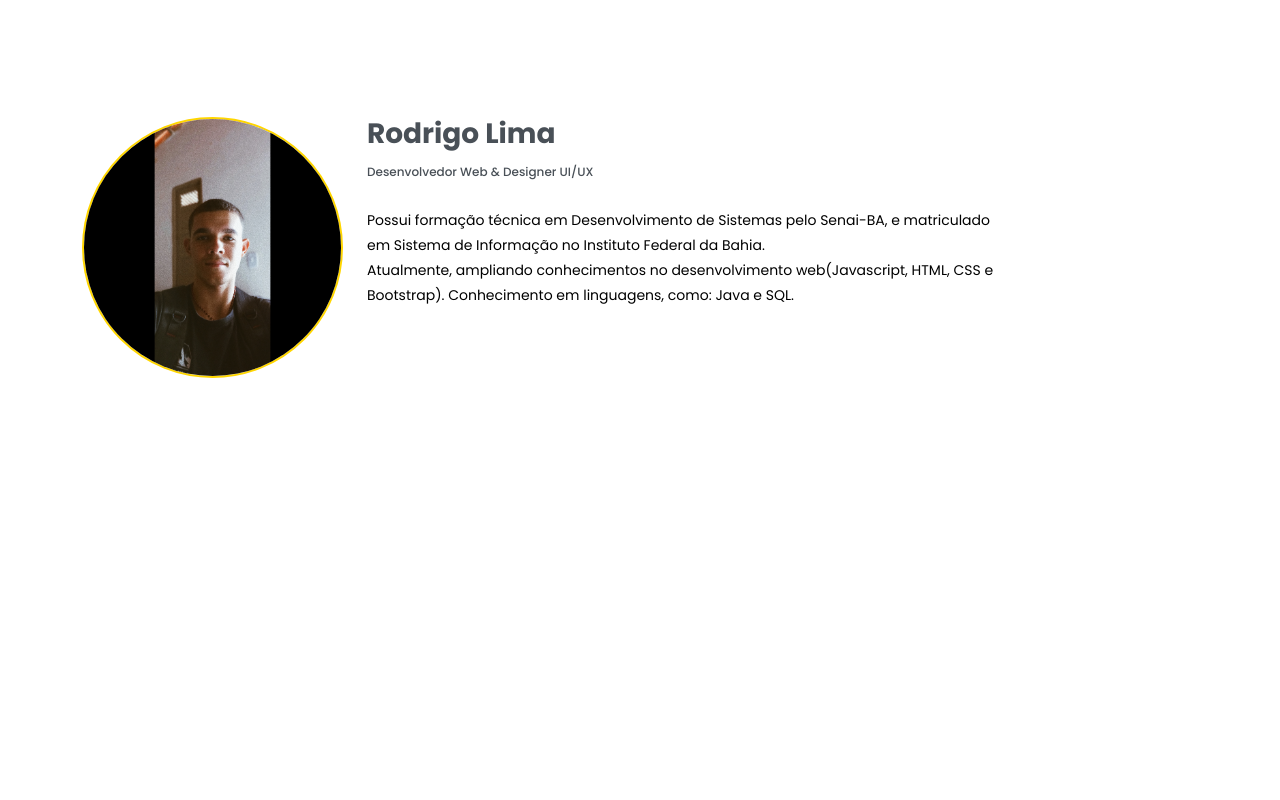
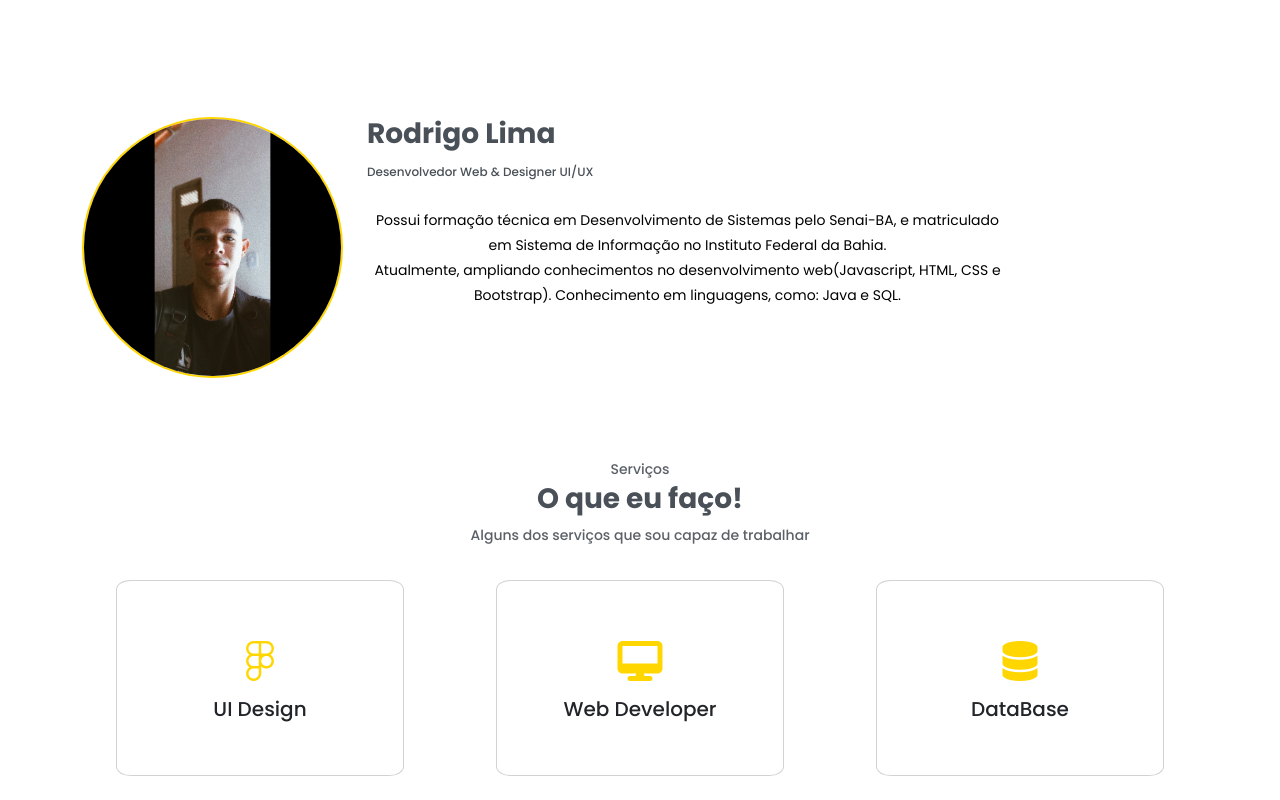
Before and after one commit to rodriglim/Portfolio, a plain HTML site: page index.html in a window 1280 px wide. Shown: the part 687-1487 px from the top of the page. Before the commit the page ends 1070 px from the top, so only its background shows below. Drawn offline with nearby package versions, Linux system fonts and the light colour scheme.

Commit message:
Add files via upload

```diff
--- a/css/style.css
+++ b/css/style.css
@@ -219,3 +219,74 @@ section .container .row .paragraph p {
     font-size: 14px;
     color: #000000;
 }
+
+/*section - services*/
+
+#service{
+    display: flex;
+    height: auto;
+    margin-top: 2%;
+}
+
+#service > .container{
+    height: 100%;
+}
+
+#service .container .title-service{
+    display: flex;
+    justify-content: center;
+    align-items: center;
+    flex-direction: column;
+    flex: 100%;
+}
+
+.title-service h6{
+    font-family: 'Poppins';
+    font-style: normal;
+    font-weight: 700;
+    font-size: 28px;
+    text-align: center;
+    color: #495057;
+}
+
+.title-service p{
+    font-family: 'Poppins';
+    font-style: normal;
+    font-weight: 500;
+    font-size: 14px;
+    color: rgba(73, 80, 87, 0.9);
+}
+
+#service .container .row{
+    display: flex;
+    height: auto;
+}
+
+#service .container .row .card{
+    justify-content: center;
+    align-items: center;
+    flex-direction: column;
+    height: auto;
+    padding: 30px;
+    border-radius: 5%;
+    transition: all 2s ease;
+
+}
+
+#service .container .row .card-title,p{
+    text-align: center;
+}
+
+#service .container .row .card i{
+    color: #FFD600;
+    font-size: 40px;
+    justify-content: center;
+    align-items: center;
+    margin-top: 30px;
+}
+
+#service .container .row .card:hover{
+    transform: scale(1.1);
+    -webkit-transform: scale(1.1);
+    border: 2px solid #FFD600;
+}
--- a/index.html
+++ b/index.html
@@ -48,10 +48,10 @@
                             <a class="nav-link" href="#about">Sobre</a>
                         </li>
                         <li class="nav-item">
-                            <a class="nav-link" href="#">Serviços</a>
+                            <a class="nav-link" href="#service">Serviços</a>
                         </li>
                         <li class="nav-item">
-                            <a class="nav-link" href="#">Portfolio</a>
+                            <a class="nav-link" href="#">Contato</a>
                         </li>
                     </ul>
                 </div>
@@ -129,8 +129,53 @@
         </div>
         <!--end of container-->
     </section>
+    <!--end of section-->
 
-    <!--end of section-->
+    <!--section - Service-->
+    <section class="pt-5" id="service">
+        <!--container-->
+        <div class="container">
+            <div class="title-service text-center">
+                <p>Serviços</p>
+                <h6>O que eu faço!</h6>
+                <p>Alguns dos serviços que sou capaz de trabalhar</p>
+            </div>
+
+            <div class="row pt-4">
+
+                <div class="col-12 col-xxl-4 col-md-4 d-flex pt-2 pb-4 card-section">
+                    <div class="card m-auto" style="width: 18rem;">
+                        <i class="fab fa-figma me-aut"></i>
+                        <div class="card-body">
+                            <h5 class="card-title">UI Design</h5>
+                        </div>
+                    </div>
+                </div>
+
+                <div class="col-12 col-xxl-4 col-md-4 d-flex pt-2 pb-4">
+                    <div class="card m-auto" style="width: 18rem;">
+                        <i class="fas fa-desktop me-aut"></i>
+                        <div class="card-body">
+                            <h5 class="card-title">Web Developer</h5>
+                        </div>
+                    </div>
+                </div>
+
+                <div class="col-12 col-xxl-4 col-md-4 d-flex pt-2 pb-4">
+                    <div class="card m-auto" style="width: 18rem;">
+                        <i class="fa-solid fa-database me-aut"></i>
+                        <div class="card-body">
+                            <h5 class="card-title">DataBase</h5>
+                        </div>
+                    </div>
+                </div>
+
+            </div>
+        </div>
+        <!--end of container-->
+    </section>
+
+    <!-- end of section - Service-->
 
     <!-- Bootstrap JavaScript Libraries -->
 
```
Also changed, not shown: css/responsive.css (line endings or trailing spaces).
